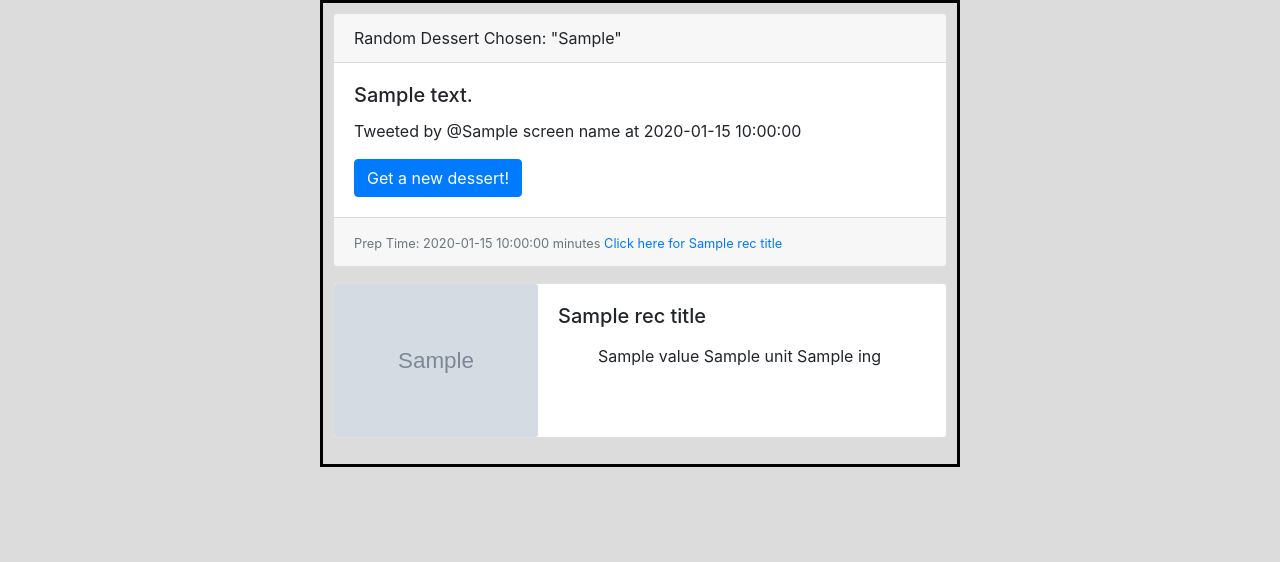
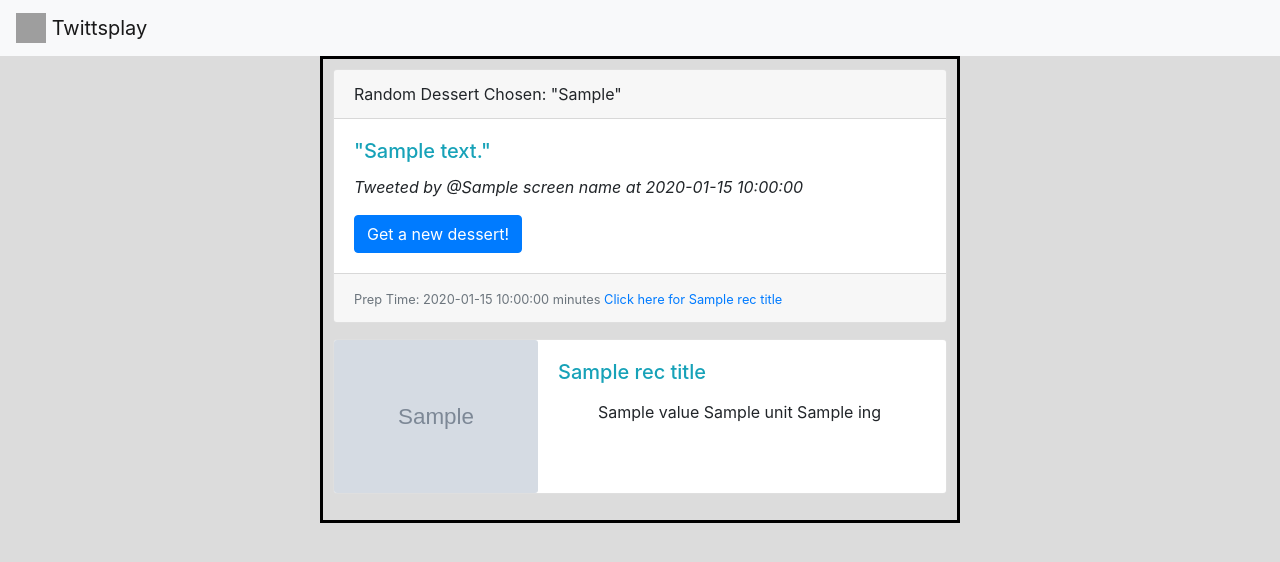
Before and after one commit to Sresht/project1-before, a Flask app: template templates/index.html in a window 1280 px wide. Shown: the top 562 px of the page. Run offline with Flask 2, Linux system fonts and the light colour scheme; the template is opened without the code that fills it: most values are stand-ins (such as "Sample title", 1, 10 or a date in 2020); grey boxes marked "Sample" are stand-in pictures; some libraries are stand-ins or nearby versions; grey boxes are pictures that could not be loaded.

Commit message:
added nav bar

```diff
--- a/templates/index.html
+++ b/templates/index.html
@@ -11,14 +11,20 @@
 </head>
 
 <body>
+    <nav class="navbar navbar-light bg-light">
+  <a class="navbar-brand" href="/">
+    <img src=https://pbs.twimg.com/profile_images/1308010958862905345/-SGZioPb_400x400.jpg width="30" height="30" class="d-inline-block align-top" alt="heading" loading="lazy">
+    Twittsplay
+  </a>
+</nav>
     <div class="center">
     <div class="card mb-3" style="max-width: 1000px;">
         <div class="card-header">
             Random Dessert Chosen: "{{randomDessert}}"
         </div>
         <div class="card-body">
-            <h5 class="card-title">{{text}}</h5>
-            <p class="card-text">Tweeted by @{{screen_name}} at {{created_at}}</p>
+            <h5 class="card-title text-info">"{{text}}"</h5>
+            <p class="card-text "><i>Tweeted by @{{screen_name}} at {{created_at}}</i></p>
             <button class="btn btn-primary" onClick="window.location.reload();">Get a new dessert!</button>
         </div>
         <div class="card-footer text-muted">
@@ -33,7 +39,7 @@
             </div>
             <div class="col-md-8">
                 <div class="card-body">
-                    <h5 class="card-title">{{rec_title}}</h5>
+                    <h5 class="card-title text-info">{{rec_title}}</h5>
                         {% for ing in ing_data %}
                     <p class="card-text"><ul>{{ing["amount"]["us"]["value"]}} {{ing["amount"]["us"]["unit"]}}
                         {{ing["name"]}}</ul></p>
```
